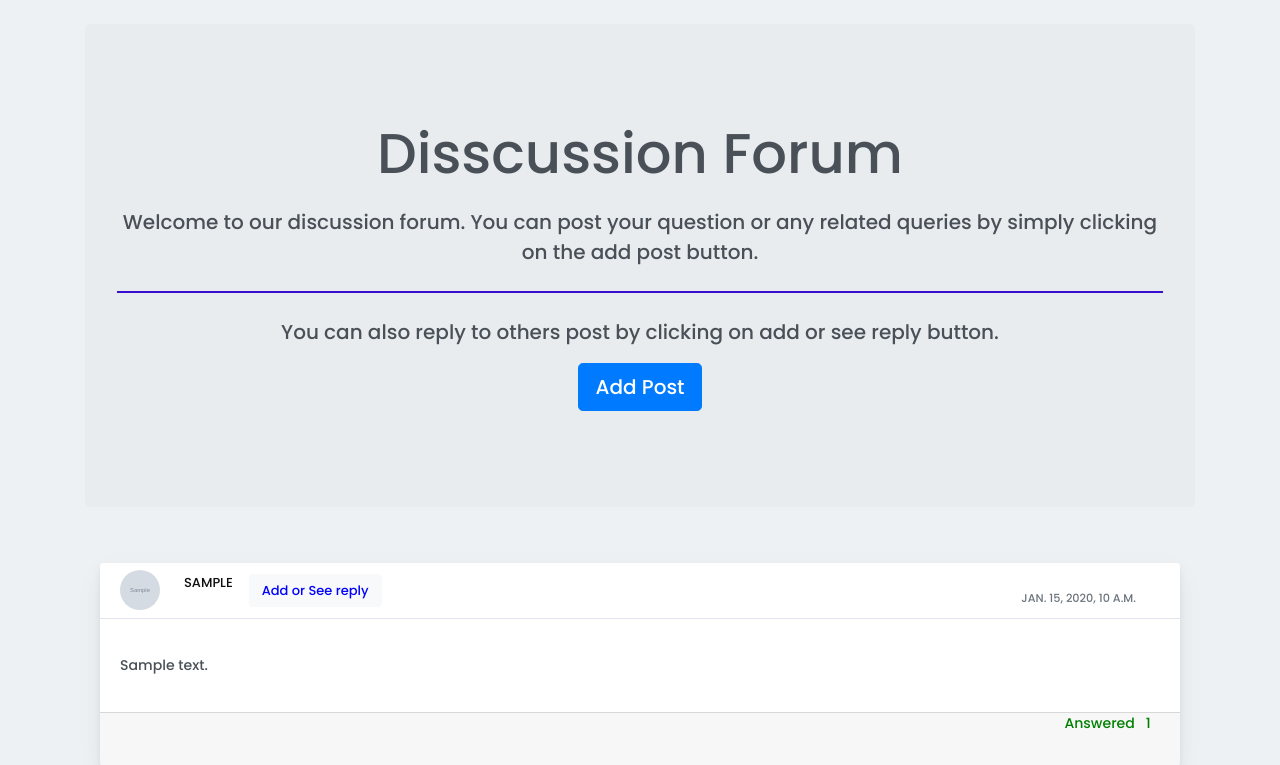
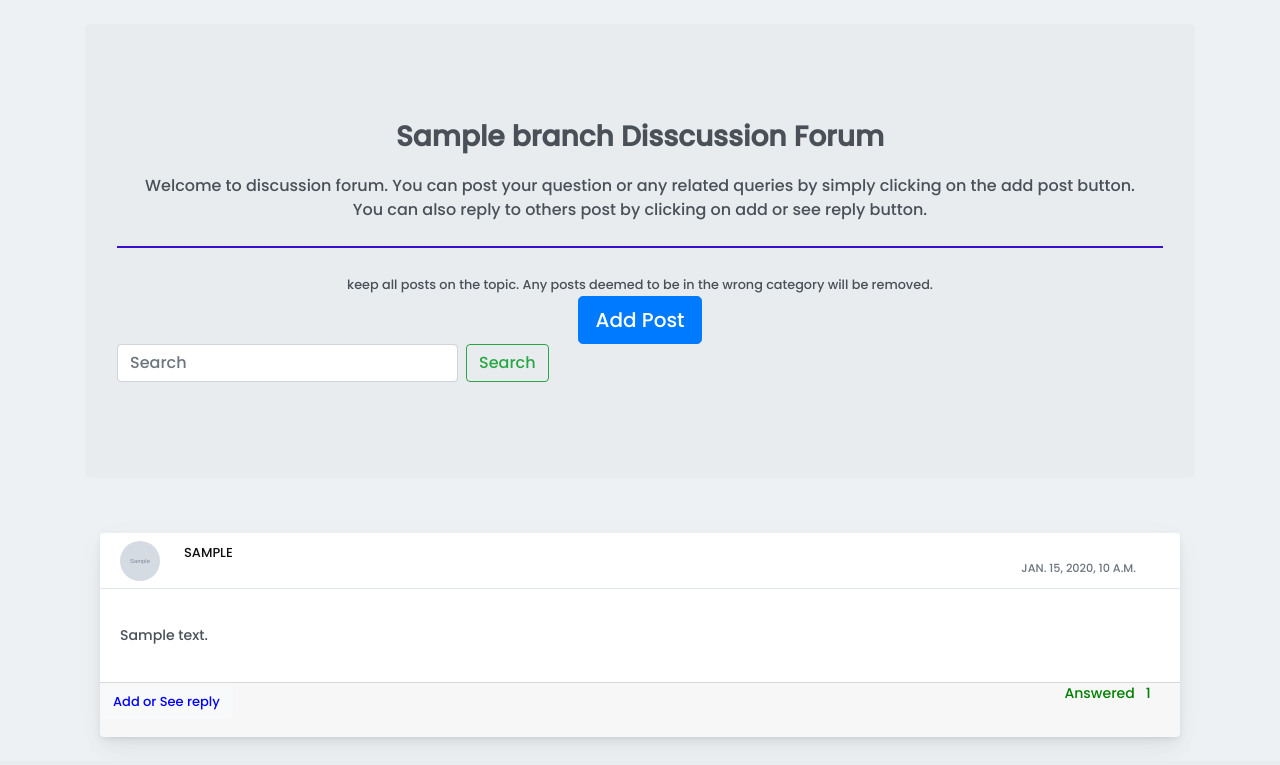
Before and after one commit to AntimaC/project, a Django app: template studyportal/templates/forum.html in a window 1280 px wide. Shown: the part 59-824 px from the top of the page. After the commit the page ends 800 px from the top, so only its background shows below. Run offline with Django 4.2, Linux system fonts and the light colour scheme; the template is opened without the code that fills it: most values are stand-ins (such as "Sample title", 1, 10 or a date in 2020); grey boxes marked "Sample" are stand-in pictures; some libraries are stand-ins or nearby versions; some web fonts are replaced.

Commit message:
Update forum.html

```diff
--- a/studyportal/templates/forum.html
+++ b/studyportal/templates/forum.html
@@ -69,6 +69,11 @@
             .f{
               font-weight:900;
              }
+             .bluebtn{
+            background-color:#1a8cff;
+
+         }
+         hr{border: 1px solid rgb(55, 13, 206);}
 </style>
 
 {% else %}
@@ -81,12 +86,32 @@
 {% block body %}
 <div class="container my-4 ">
 <div class="jumbotron"style="margin-bottom: 5%;    text-align: center;">
-    <h1 class="display-4 font"> Disscussion Forum</h1>
-    <center class="lead post">Welcome to our discussion forum. You can post your question or any related queries by simply clicking on the add post button.</>
-    <hr class="my-4">
+  {% if user.is_superuser or user.is_staff %}
+    <h3 class="display-4 font"> Disscussion Forum</h3>
+    <center class="lead post">Welcome to our discussion forum. You can post your question or any related queries by simply clicking on the add post button.</center>
+    <hr class="my-4 hr1">
     <p class="post">You can also reply to others post by clicking on add or see reply button.</p>
-      <button class="btn btn-primary btn-lg text" data-target="#questions" data-toggle="modal" role="button">Add Post</button>
+    {% else %}
+    <h1 class="font mt-0"> {{branch}}   Disscussion Forum</h1>
+    <center >Welcome to  discussion forum. You can post your question or any related queries by simply clicking on the add post button.</center>
+      <p>You can also reply to others post by clicking on add or see reply button.</p>
+      <hr class="my-4 h">
+   <small>keep all posts on the topic.
+Any posts deemed to be in the wrong category will be removed.</small><br>
+    {% endif %}
+      <button class="btn btn-primary btn-lg text bluebtn" data-target="#questions" data-toggle="modal" role="button">Add Post</button>
+    <form class="form-inline my-2 my-lg-0">
+      <input class="form-control mr-sm-2" type="search" placeholder="Search" aria-label="Search">
+      <button class="btn btn-outline-success my-2 my-sm-0" type="submit">Search</button>
+    </form>
     </div>
+    {% if user_posts == 0 %}
+    <div class="jumbotron">
+  <h4 class="display-4">No Results fountd</h4>
+  <p class="lead">Be the first person to ask question</p>
+
+</div>
+    {% endif %}
     {% for post in posts %}
     <div class="container-fluid mt-10">
       <div class="row">
@@ -95,19 +120,21 @@
                   <div class="card-header forumcardheader">
                       <div class="media flex-wrap w-100 align-items-center imgcss"> <img src="/media/{{post.image}}"
                               class="d-block ui-w-40 rounded-circle" alt="profileimage"style="width: 40px;height: 40px;">  <p class="ml-4 usernamecss">  {{post.user1}} </p>
-                          <div class="media-body ml-3"> <a href="/discussion/{{post.id}}" data-abc="true"><button class="btn btn-light text" style="color:blue; font-size: 13px;">Add or See reply </button>  </a>
+                           <div class="media-body ml-3"> {% comment %}<a href="/discussion/{{post.id}}" data-abc="true"><button class="btn btn-light text" style="color:blue; font-size: 13px;">Add or See reply </button>  </a> {% endcomment %}
                           </div>
                           <div class="text-muted small ml-3">
                             <div class="px-4 pt-3 f" >  {{post.timestamp}} </div>
 
                           </div>
                            {% if user.is_superuser or user.is_staff %}
-                            <a href="{% url 'dashboard:delete_post' post.id %}"> <button class="btn btn-danger btn-sm text" onclick="window.mytest()">Delete</button></a>
+                            <a href="{% url 'dashboard:delete_post' post.id %}"> <button class="btn btn-danger btn-sm text" onclick="window.mytest()"style="background-color: #e60000;">Delete</button></a>
                             <script type="text/javascript">window.mytest = function() { var isValid = confirm('If you click ok then its delete this post and related reply on it. Are you sure to delete?');if (!isValid) { event.preventDefault();  alert("It wont delete. Yay!");}}</script>
                             {% endif %}
-                         </div>
+
+                          </div>
                        </div>
                    <div class="card-body forumcardbody">
+
 
                       <p class="text">{{ post.post_content|linebreaks|truncatewords_html:10 }}</p>{% if post.post_content|length|get_digit:"-1" > 50 %}
 
@@ -115,6 +142,8 @@
                  {% endif %}
                 </div>
                   <div class="card-footer d-flex flex-wrap justify-content-between align-items-center px-0 pt-0 pb-3">
+                    <a href="/discussion/{{post.id}}" data-abc="true"><button class="btn btn-light text" style="color:blue; font-size: 13px;">Add or See reply </button>  </a>
+
                      {% if post.user1 == request.user %}
                         <a href="{% url "dashboard:edit_post" pk=post.id %}" data-abc="true"><button class="btn btn-light text" style="color:blue; font-size: 13px;">Edit</button>  </a>
                         {% endif %}
@@ -153,8 +182,12 @@
           <div class="form-group">
           <label style="font-size:1rem; font-weight:bold;">Post Your Question Here</label>
 
-
-          {{form|crispy}}
+        <input type="hidden" name="branch" class="form-control" value="{{branch}}" >
+                  <br><label class="fontcss">Title</label>
+        <input type="text" name="title" class="form-control"  >
+          <label class="fontcss">Description</label>
+        <textarea class="form-control" id="content" name="content" rows="3"></textarea>
+          {% comment %} {{form|crispy}} {% endcomment %}
 
           </div>
         </div>
```
